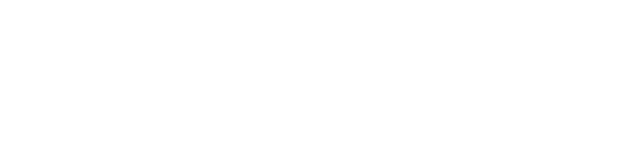
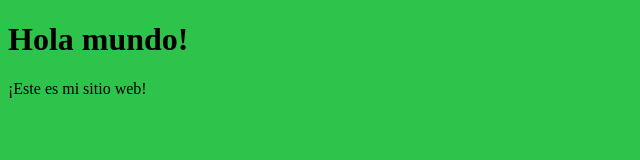
Before and after one commit to Lionnos/PracticandoGit, a plain HTML site: page Public/ventana.html in a window 1280 px wide. Shown: the whole page, without its empty margins (0-640 px from the left). Drawn offline with Linux system fonts and the light colour scheme.

Commit message:
cambio color

```diff
--- a/Public/ventana.html
+++ b/Public/ventana.html
@@ -1,12 +1,15 @@
 <!DOCTYPE html>
-<html lang="en">
+<html>
 <head>
-    <meta charset="UTF-8">
-    <meta http-equiv="X-UA-Compatible" content="IE=edge">
-    <meta name="viewport" content="width=device-width, initial-scale=1.0">
-    <title>Document</title>
+  <title>Mi página web</title>
+  <style>
+    body {
+      background-color: #2ec34a; /* Cambia el color aquí */
+    }
+  </style>
 </head>
 <body>
-
+  <h1>Hola mundo!</h1>
+  <p>¡Este es mi sitio web!</p>
 </body>
 </html>
```
